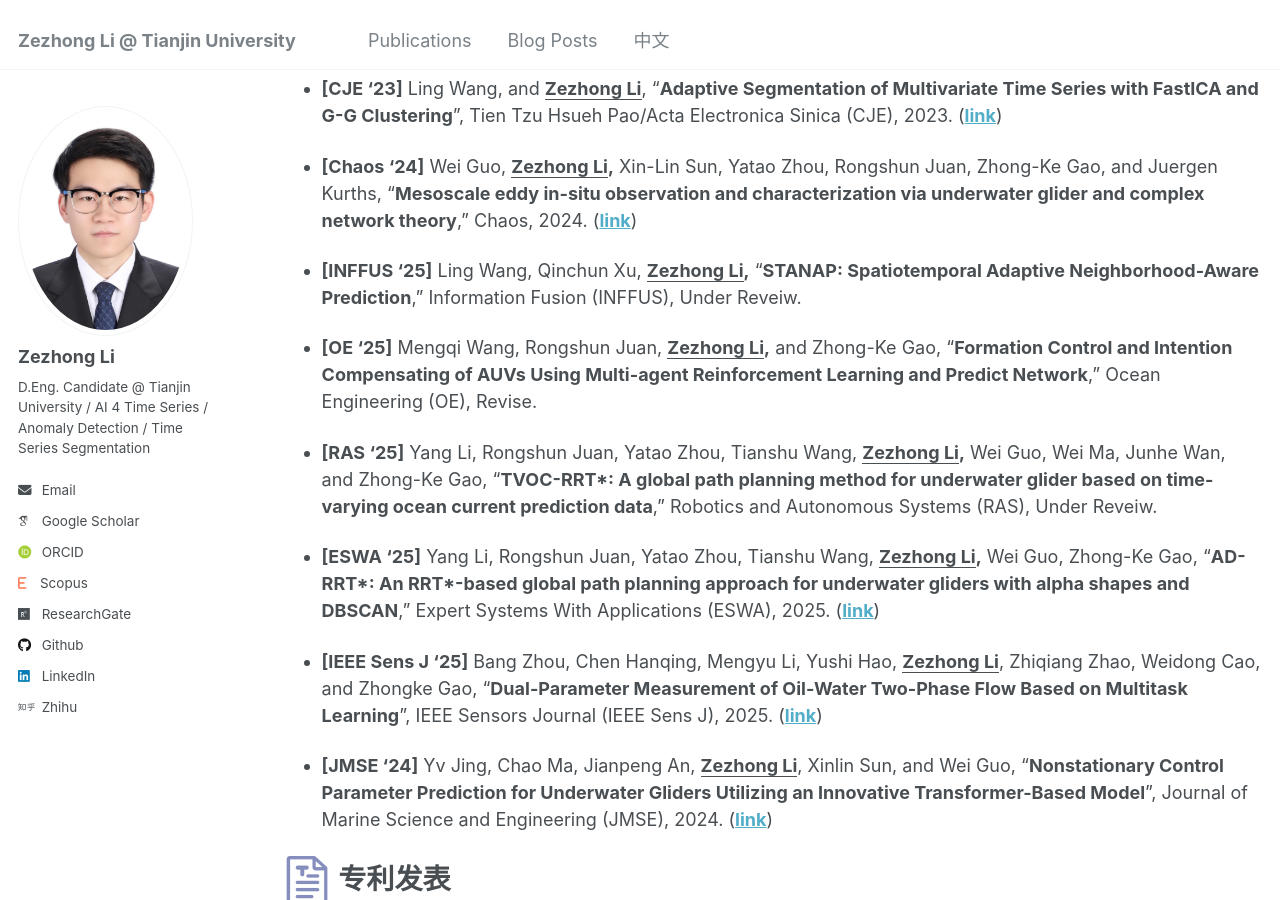
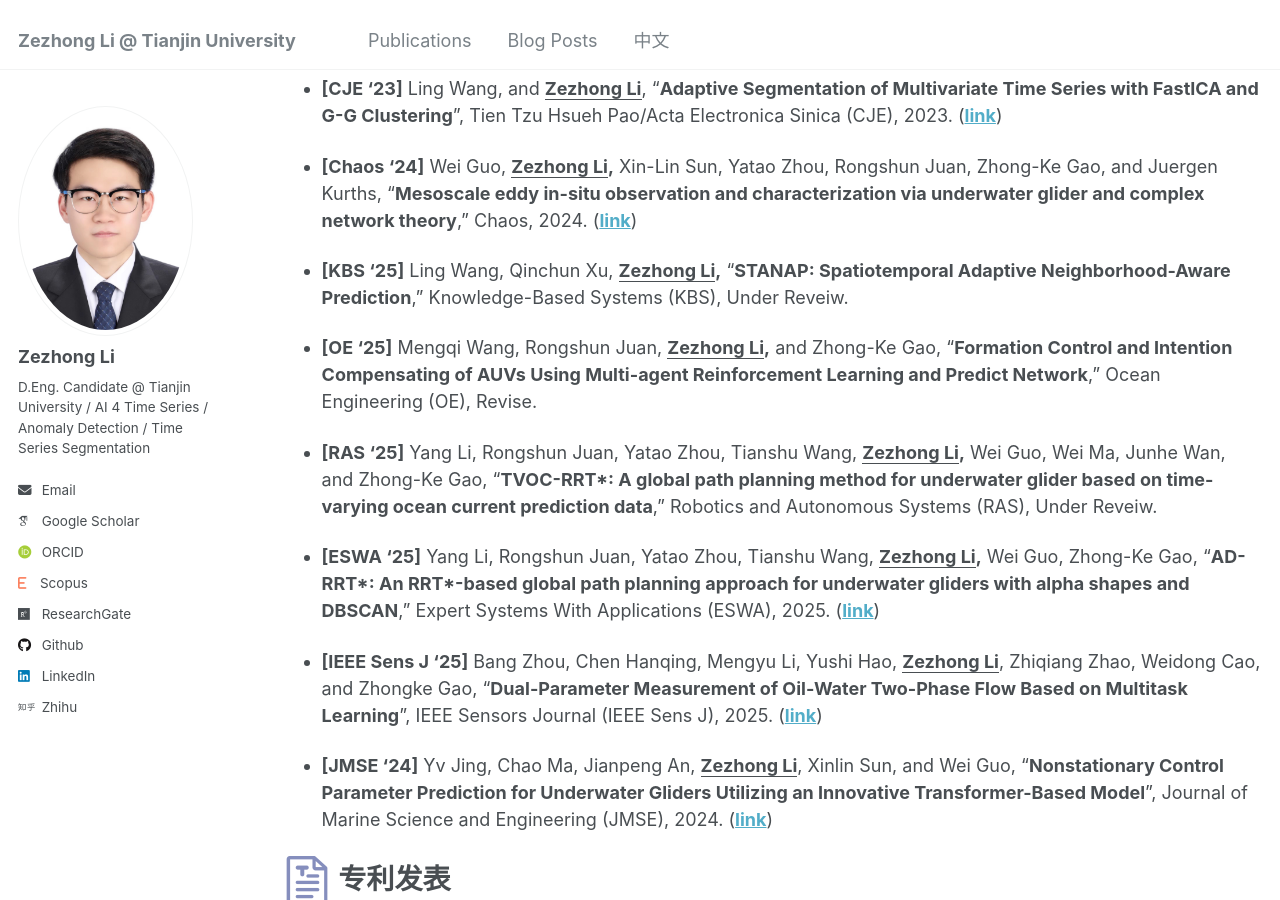
Before and after one commit to lzz19980125/lzz19980125.github.io, a Jekyll site: the page built from _pages/chinese.md, in a window 1280 px wide and 900 px high, scrolled down 1216 px. Built offline with Jekyll 4.4.1, drawn with Linux system fonts in a browser that asks for light colours; some web fonts are replaced.

Commit message:
Update chinese.md

```diff
--- a/_pages/chinese.md
+++ b/_pages/chinese.md
@@ -44,7 +44,7 @@ author_profile: true
 
 - **[Chaos '24]** Wei Guo, **<u>Zezhong Li</u>,** Xin-Lin Sun, Yatao Zhou, Rongshun Juan, Zhong-Ke Gao, and Juergen Kurths, “**Mesoscale eddy in-situ observation and characterization via underwater glider and complex network theory**,” Chaos, 2024. ([**link**](https://pubs.aip.org/aip/cha/article-abstract/34/11/113104/3318599/Mesoscale-eddy-in-situ-observation-and?redirectedFrom=fulltext))
 
-- **[INFFUS '25]** Ling Wang, Qinchun Xu, **<u>Zezhong Li</u>,** “**STANAP: Spatiotemporal Adaptive Neighborhood-Aware Prediction**,” Information Fusion (INFFUS), Under Reveiw.
+- **[KBS '25]** Ling Wang, Qinchun Xu, **<u>Zezhong Li</u>,** “**STANAP: Spatiotemporal Adaptive Neighborhood-Aware Prediction**,” Knowledge-Based Systems (KBS), Under Reveiw.
 
 - **[OE '25]** Mengqi Wang, Rongshun Juan, **<u>Zezhong Li</u>,** and Zhong-Ke Gao, “**Formation Control and Intention Compensating of AUVs Using Multi-agent Reinforcement Learning and Predict Network**,” Ocean Engineering (OE), Revise.
 
```
